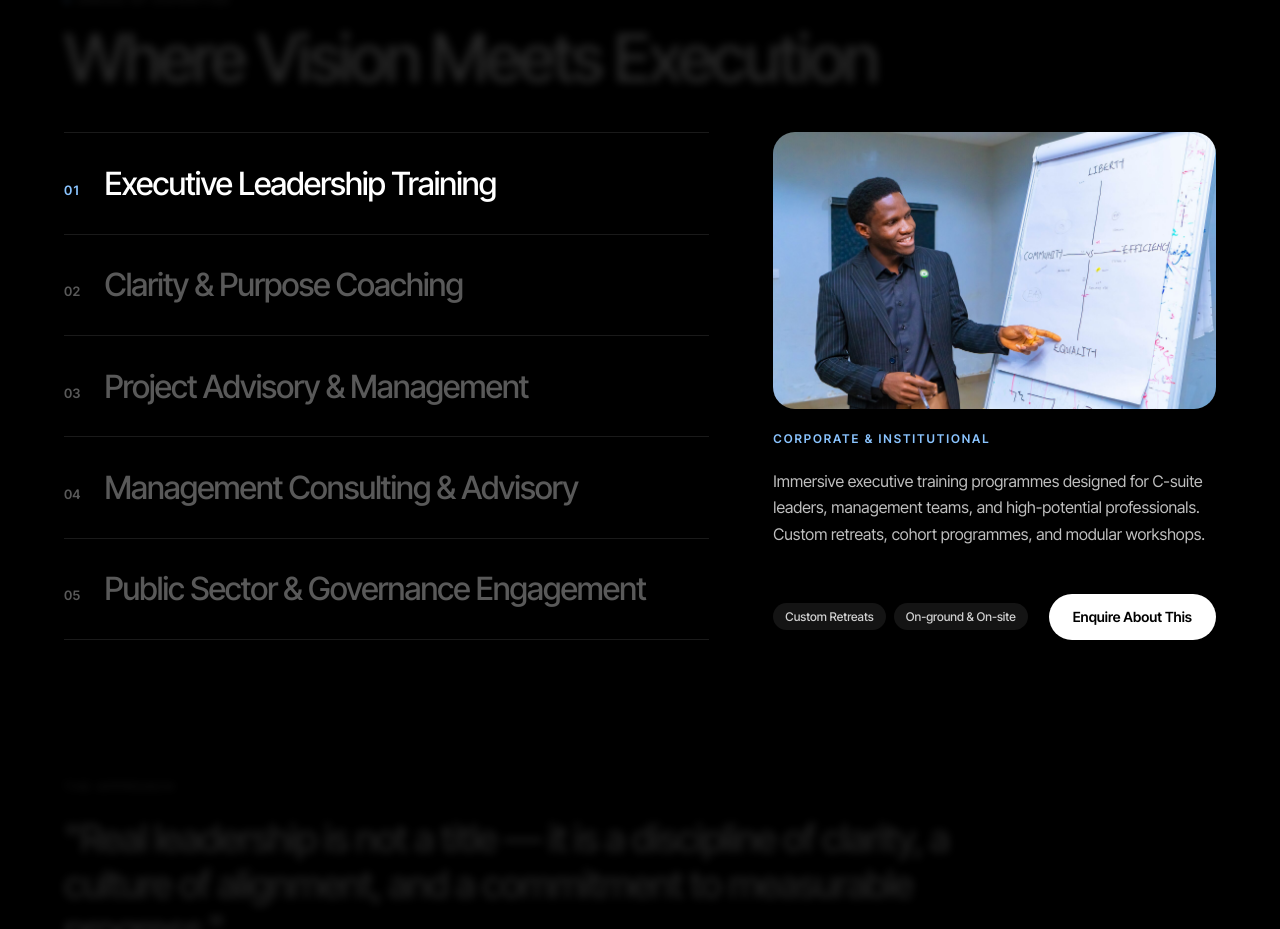
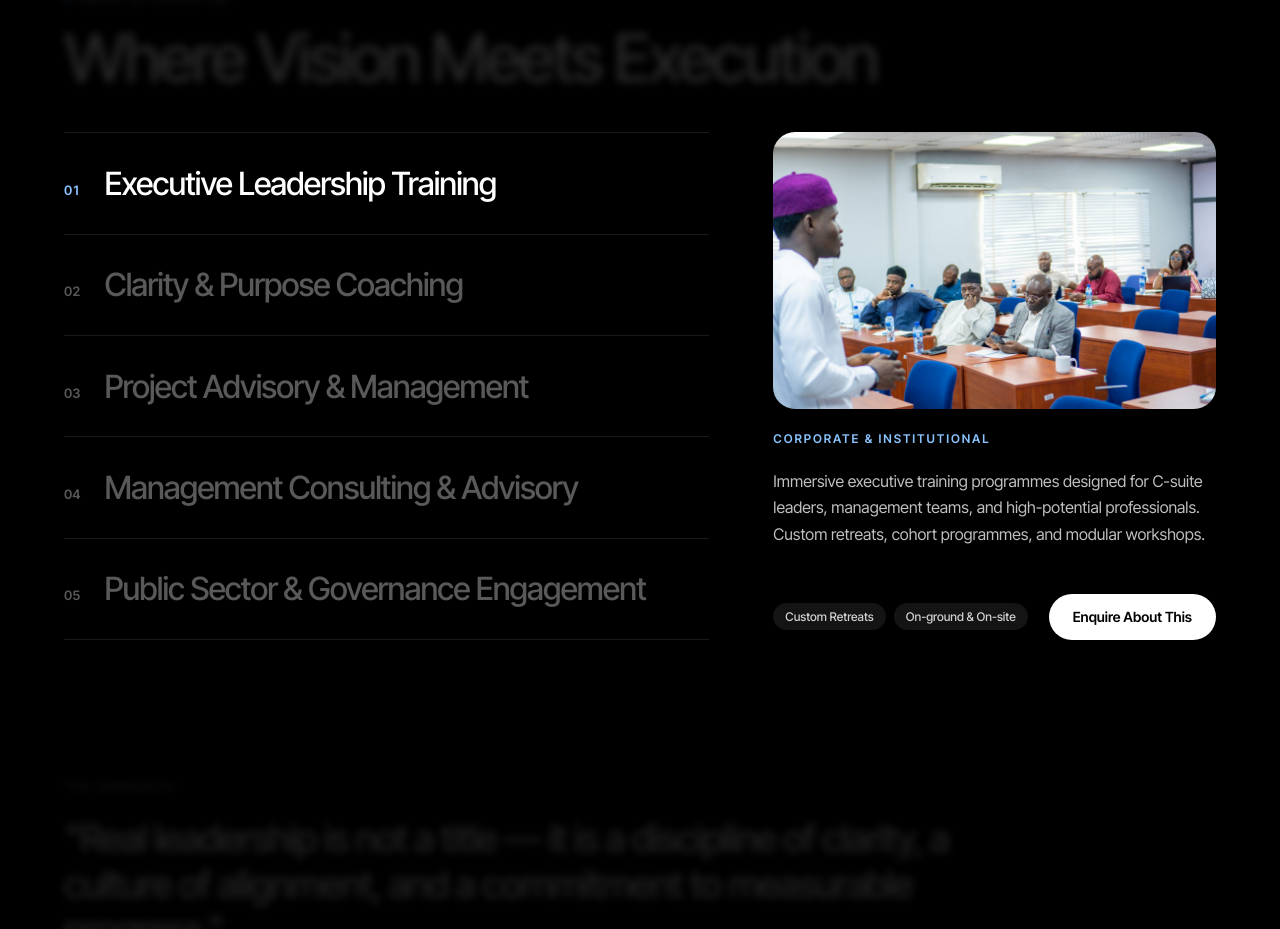
Before and after one commit to Kingsleysam1/sen, a React (Vite) app: page / in a window 1280 px wide. Shown: the part 3280-4209 px from the top of the page. Built offline with nearby package versions, Linux system fonts and the light colour scheme.

Commit message:
Expertise photos: training room for 01, Introduction to Purpose stage for 02
Co-Authored-By: Claude Opus 5.5 <noreply@anthropic.com>
Claude-Session: https://claude.ai/code/session_01UDskeJGST6Hv6KuPtxFLkk

```diff
--- a/src/components/InitiativesSection.tsx
+++ b/src/components/InitiativesSection.tsx
@@ -16,8 +16,8 @@ const EXPERTISE_ROWS = [
     description:
       'Immersive executive training programmes designed for C-suite leaders, management teams, and high-potential professionals. Custom retreats, cohort programmes, and modular workshops.',
     tags: ['Custom Retreats', 'On-ground & On-site'],
-    image: PHOTOS.whiteboard,
-    pos: '30% 35%',
+    image: PHOTOS.trainingRoom,
+    pos: '0% 45%',
   },
   {
     number: '02',
@@ -26,8 +26,8 @@ const EXPERTISE_ROWS = [
     description:
       'Coaching for individuals and organizations at an inflection point: getting clear on direction, purpose and leadership priorities, then turning that clarity into decisions and action that last.',
     tags: ['Individuals', 'Organizations'],
-    image: PHOTOS.withGuest,
-    pos: '45% 22%',
+    image: PHOTOS.purposeStage,
+    pos: '62% 35%',
   },
   {
     number: '03',
--- a/src/data/photos.ts
+++ b/src/data/photos.ts
@@ -18,4 +18,6 @@ export const PHOTOS = {
   classroom:    p('_DSC0988.jpg'),                            // presenting in a classroom
   outdoors:     p('_DSC9895.jpg'),                            // standing beside a guest outdoors
   conference:   p('shalom_ernest_hero_1782810399094.jpg'),    // seated at an international conference
+  trainingRoom: p('executive-training-room.jpg'),             // leading a session with executives
+  purposeStage: p('clarity-purpose-stage.jpg'),               // on stage, "Introduction to Purpose"
 };
```
Also changed, not shown: public/src/assets/images/clarity-purpose-stage.jpg (added), public/src/assets/images/executive-training-room.jpg (added).
